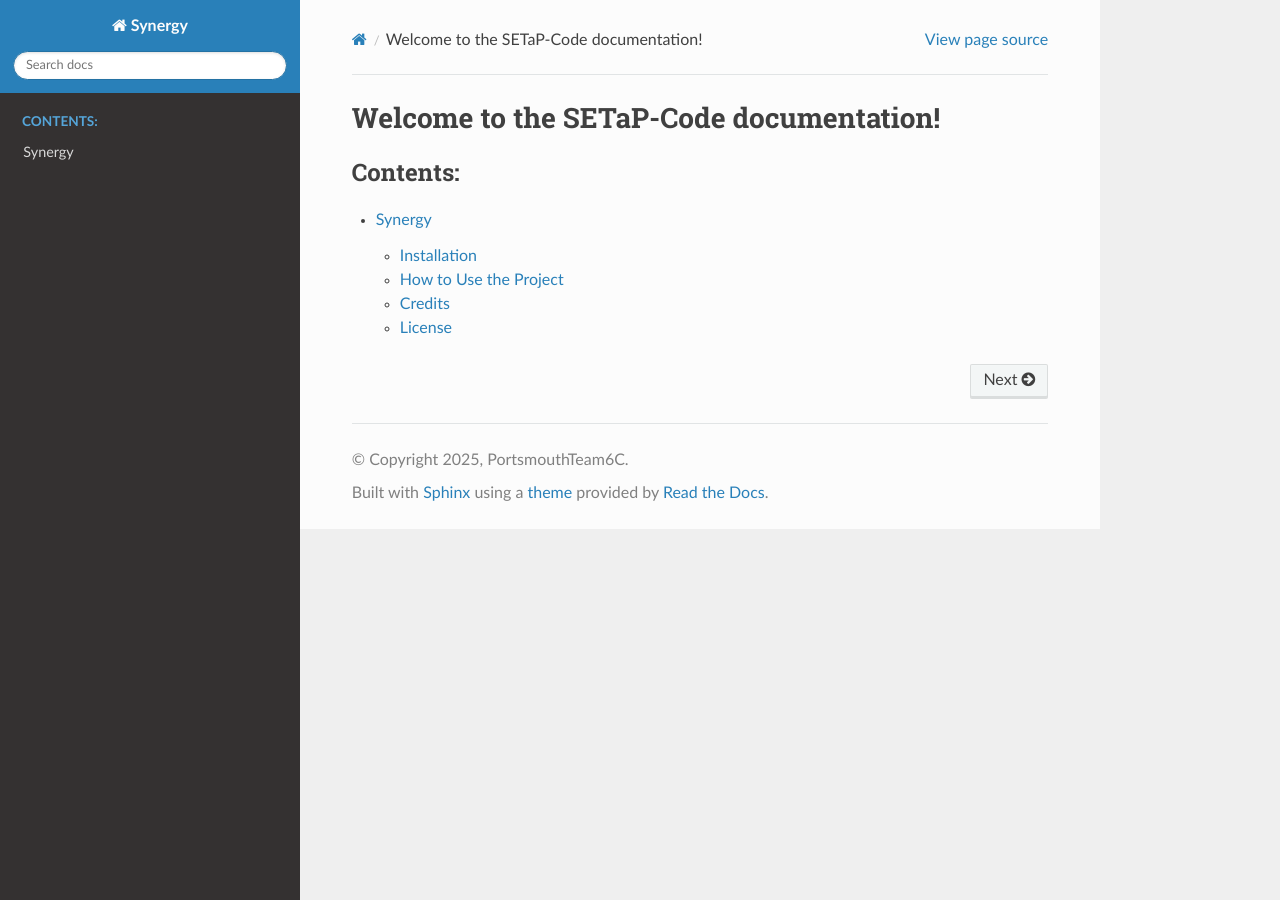
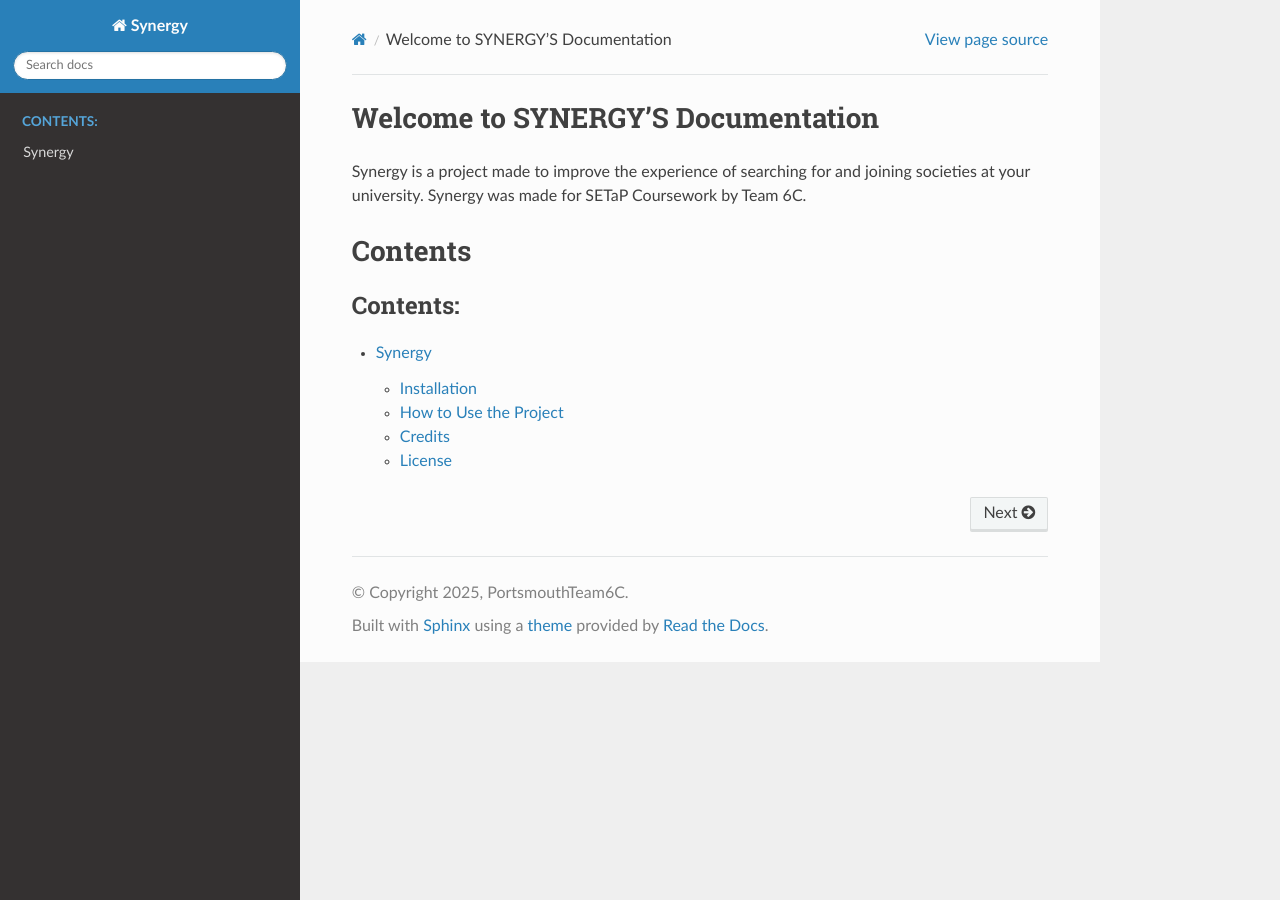
Before and after one commit to PortsmouthTeam6C/SETaP-Code, a Sphinx documentation site: the page built from docs/index.rst, in a window 1280 px wide. Built offline with Sphinx 7.4.7 and the Read the Docs theme 3.1.0, drawn with Linux system fonts in a browser that asks for light colours; pages that are not in the unit, such as notebooks, are missing from menus.

Commit message:
Update index.rst

```diff
--- a/docs/index.rst
+++ b/docs/index.rst
@@ -1,6 +1,10 @@
-Welcome to the SETaP-Code documentation!
+Welcome to SYNERGY'S Documentation
 ========================================
+Synergy is a project made to improve the experience of searching for and joining societies at your university.
+Synergy was made for SETaP Coursework by Team 6C.
 
+Contents
+=========
 .. toctree::
    :maxdepth: 2
    :caption: Contents:
```
